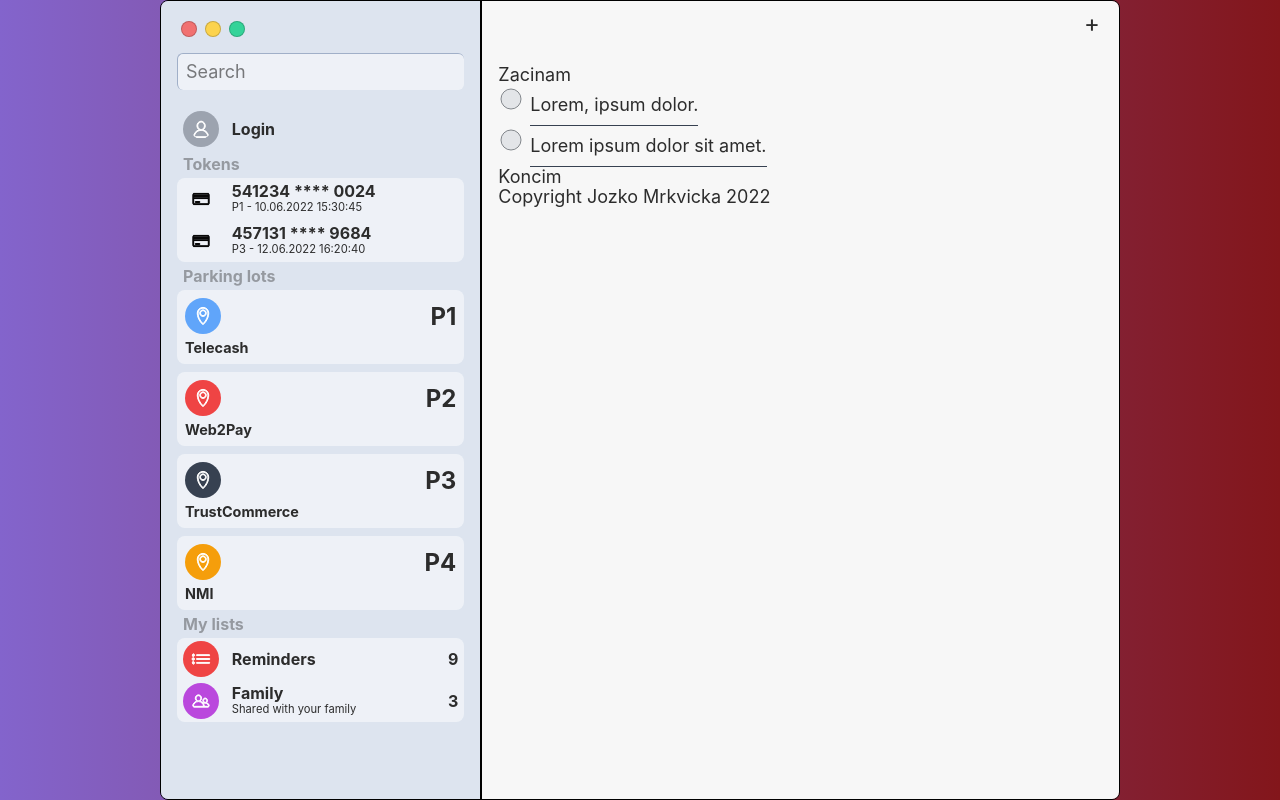
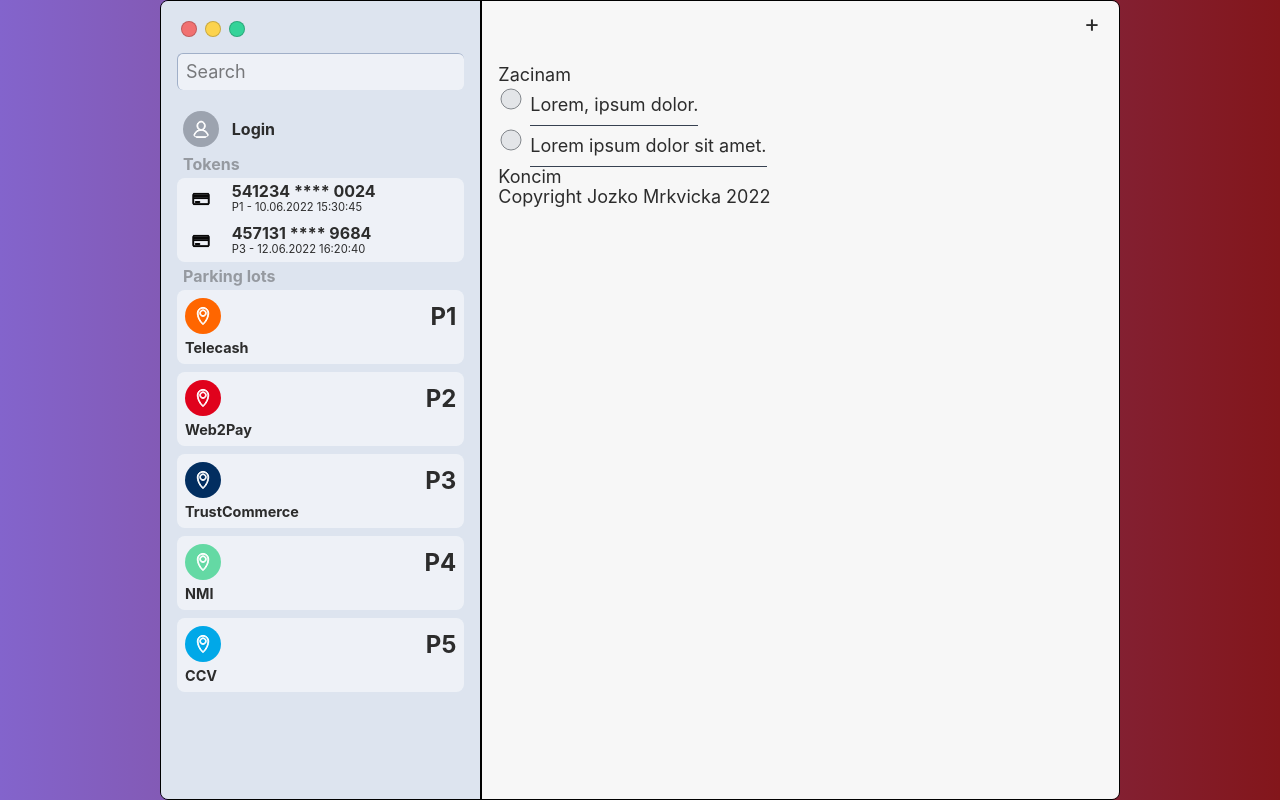
Before and after one commit to udigeri/inout2, a Flask app: page /about/ in a window 1280 px wide. Run offline with Flask 2, Linux system fonts and the light colour scheme.

Commit message:
adapted colors classes

```diff
--- a/inout2/static/css/app.css
+++ b/inout2/static/css/app.css
@@ -1,12 +1,15 @@
 :root {
-  --color-today: 96, 165, 250;
-  --color-scheduled: 239, 68, 68;
   --color-all: 156, 163, 175;
-  --color-all-darker: 55, 65, 81;
-  --color-flagged: 245, 158, 11;
+  --color-psp-telecash: 255, 102, 0;
+  --color-psp-web2pay: 224, 2, 28;
+  --color-psp-trustcommerce: 2, 46, 96;
+  --color-psp-nmi: 100, 217, 164;
+  --color-psp-ccv: 0, 168, 232;
   --list-color-reminder: 239, 68, 68;
   --list-color-family: 186, 72, 221;
   --tags-color: 225, 230, 242;
+  --tags-all: 156, 163, 175;
+  --tokens-color: 156, 163, 175;
 }
 
 html {
--- a/inout2/static/css/content.css
+++ b/inout2/static/css/content.css
@@ -35,21 +35,25 @@ main {
     display: none;
   }
 
-  h1.today {
-    color: rgb(var(--color-today));
+  h1.psp_telecash {
+    color: rgb(var(--color-psp-telecash));
     display:none;
   }
 
-  h1.scheduled {
-    color: rgb(var(--color-scheduled));
+  h1.psp_web2pay {
+    color: rgb(var(--color-psp-web2pay));
   }
 
-  h1.all {
-    color: rgb(var(--color-all));
+  h1.psp_trustcommerce {
+    color: rgb(var(--color-psp-trustcommerce));
   }
 
-  h1.flagged {
-    color: rgb(var(--color-flagged));
+  h1.psp_nmi {
+    color: rgb(var(--color-psp-nmi));
+  }
+
+  h1.psp_ccv {
+    color: rgb(var(--color-psp-ccv));
   }
 
   /* TODOS */
--- a/inout2/static/css/sidebar.css
+++ b/inout2/static/css/sidebar.css
@@ -157,20 +162,24 @@ aside {
     line-height: 2.375rem;
   }
 
-  .today svg {
-    background-color: rgb(var(--color-today));
+  .psp_telecash svg {
+    background-color: rgb(var(--color-psp-telecash));
   }
 
-  .scheduled svg {
-    background-color: rgb(var(--color-scheduled));
+  .psp_web2pay svg {
+    background-color: rgb(var(--color-psp-web2pay));
   }
 
-  .all svg {
-    background-color: rgb(var(--color-all-darker));
+  .psp_trustcommerce svg {
+    background-color: rgb(var(--color-psp-trustcommerce));
   }
 
-  .flagged svg {
-    background-color: rgb(var(--color-flagged));
+  .psp_nmi svg {
+    background-color: rgb(var(--color-psp-nmi));
+  }
+
+  .psp_ccv svg {
+    background-color: rgb(var(--color-psp-ccv));
   }
 
 
@@ -182,7 +191,7 @@ aside {
     font-weight: bold;
 
     margin-top: 0.375rem;
-    display: block;
+    display: none;
   }
 
   .lists h3 {
--- a/inout2/static/js/parking.js
+++ b/inout2/static/js/parking.js
@@ -3,6 +3,7 @@ function hide_parking() {
   document.getElementById("p2").style.display = "none";
   document.getElementById("p3").style.display = "none";
   document.getElementById("p4").style.display = "none";
+  document.getElementById("p5").style.display = "none";
 }
 function show_p1() {
   hide_parking();
@@ -20,3 +21,7 @@ function show_p4() {
   hide_parking();
   document.getElementById("p4").style.display = "block";
 }
+function show_p5() {
+  hide_parking();
+  document.getElementById("p5").style.display = "block";
+}
--- a/inout2/templates/_main.jinja
+++ b/inout2/templates/_main.jinja
@@ -104,7 +104,7 @@
                 <h3>Parking lots</h3>
 
                 <nav>
-                    <a href="#" class="today" onclick="show_p1();">
+                    <a href="#" class="psp_telecash" onclick="show_p1();">
                         <p>
                             <svg>
                                 <path
@@ -117,7 +117,7 @@
                         Telecash
                     </a>
 
-                    <a href="#" class="scheduled" onclick="show_p2();">
+                    <a href="#" class="psp_web2pay" onclick="show_p2();">
                         <p>
                             <svg>
                                 <path
@@ -129,7 +129,7 @@
                         Web2Pay
                     </a>
 
-                    <a href="#" class="all" onclick="show_p3();">
+                    <a href="#" class="psp_trustcommerce" onclick="show_p3();">
                         <p>
                             <svg>
                                 <path
@@ -141,7 +141,7 @@
                         TrustCommerce
                     </a>
 
-                    <a href="#" class="flagged" onclick="show_p4();">
+                    <a href="#" class="psp_nmi" onclick="show_p4();">
                         <p>
                             <svg>
                                 <path
@@ -152,6 +152,19 @@
                         </p>
                         NMI
                     </a>
+
+                    <a href="#" class="psp_ccv" onclick="show_p5();">
+                        <p>
+                            <svg>
+                                <path
+                                    d="M10,1.375c-3.17,0-5.75,2.548-5.75,5.682c0,6.685,5.259,11.276,5.483,11.469c0.152,0.132,0.382,0.132,0.534,0c0.224-0.193,5.481-4.784,5.483-11.469C15.75,3.923,13.171,1.375,10,1.375 M10,17.653c-1.064-1.024-4.929-5.127-4.929-10.596c0-2.68,2.212-4.861,4.929-4.861s4.929,2.181,4.929,4.861C14.927,12.518,11.063,16.627,10,17.653 M10,3.839c-1.815,0-3.286,1.47-3.286,3.286s1.47,3.286,3.286,3.286s3.286-1.47,3.286-3.286S11.815,3.839,10,3.839 M10,9.589c-1.359,0-2.464-1.105-2.464-2.464S8.641,4.661,10,4.661s2.464,1.105,2.464,2.464S11.359,9.589,10,9.589">
+                                </path>
+                            </svg>
+                            <span>P5</span>
+                        </p>
+                        CCV
+                    </a>
+
                 </nav>
             </section>
 
--- a/inout2/templates/about.jinja
+++ b/inout2/templates/about.jinja
@@ -4,10 +4,11 @@
 
 {% block main %}
 <div class="title">
-    <h1 class="today" id="p1">P1 Telecash</h1>
-    <h1 class="scheduled" id="p2">P2 Web2Pay</h1>
-    <h1 class="all" id="p3">P3 TrustCommerce</h1>
-    <h1 class="flagged" id="p4">P4 NMI</h1>
+    <h1 class="psp_telecash" id="p1">P1 Telecash</h1>
+    <h1 class="psp_web2pay" id="p2">P2 Web2Pay</h1>
+    <h1 class="psp_trustcommerce" id="p3">P3 TrustCommerce</h1>
+    <h1 class="psp_nmi" id="p4">P4 NMI</h1>
+    <h1 class="psp_ccv" id="p4">P5 CCV</h1>
 </div>
 
 <header>
```
Also changed, not shown: other parts of inout2/static/css/sidebar.css (+19 -14 lines), inout2/templates/admin.jinja (+5 -4 lines), inout2/templates/index.html (+21 -8 lines).
